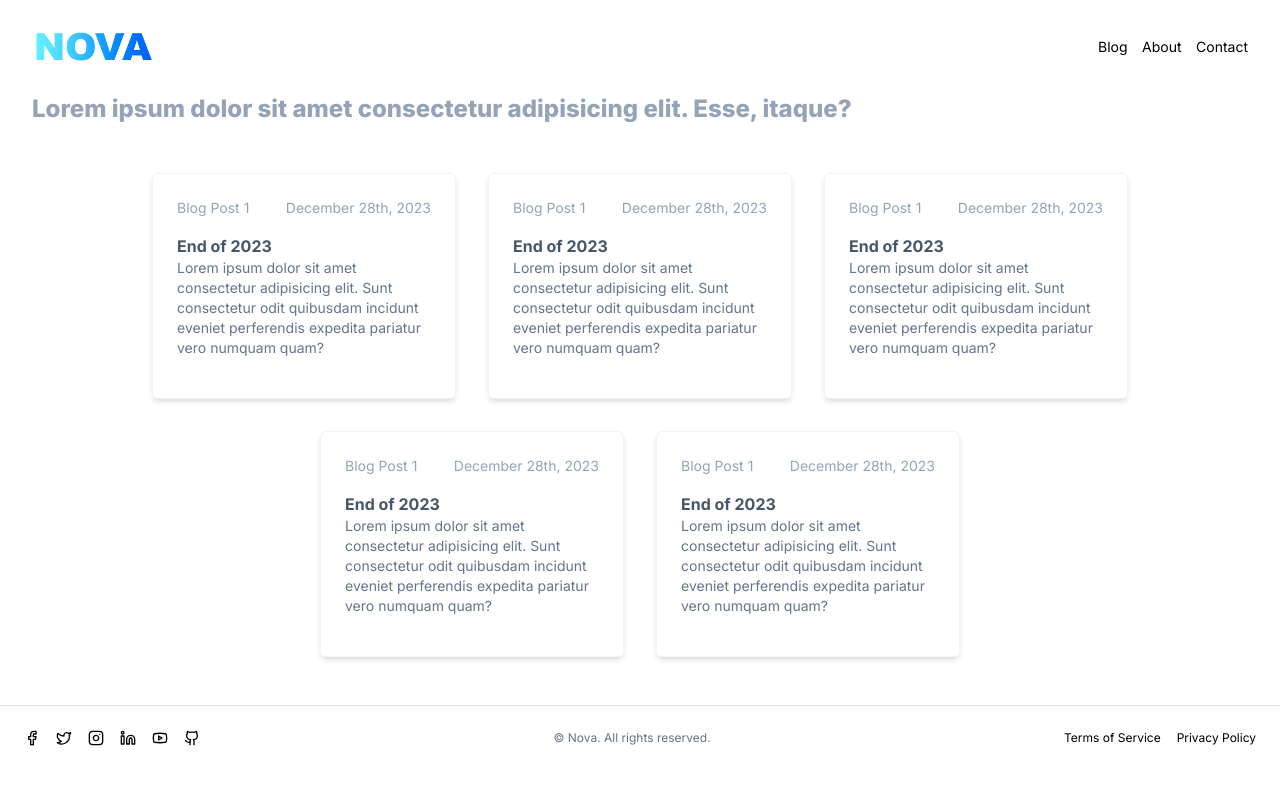
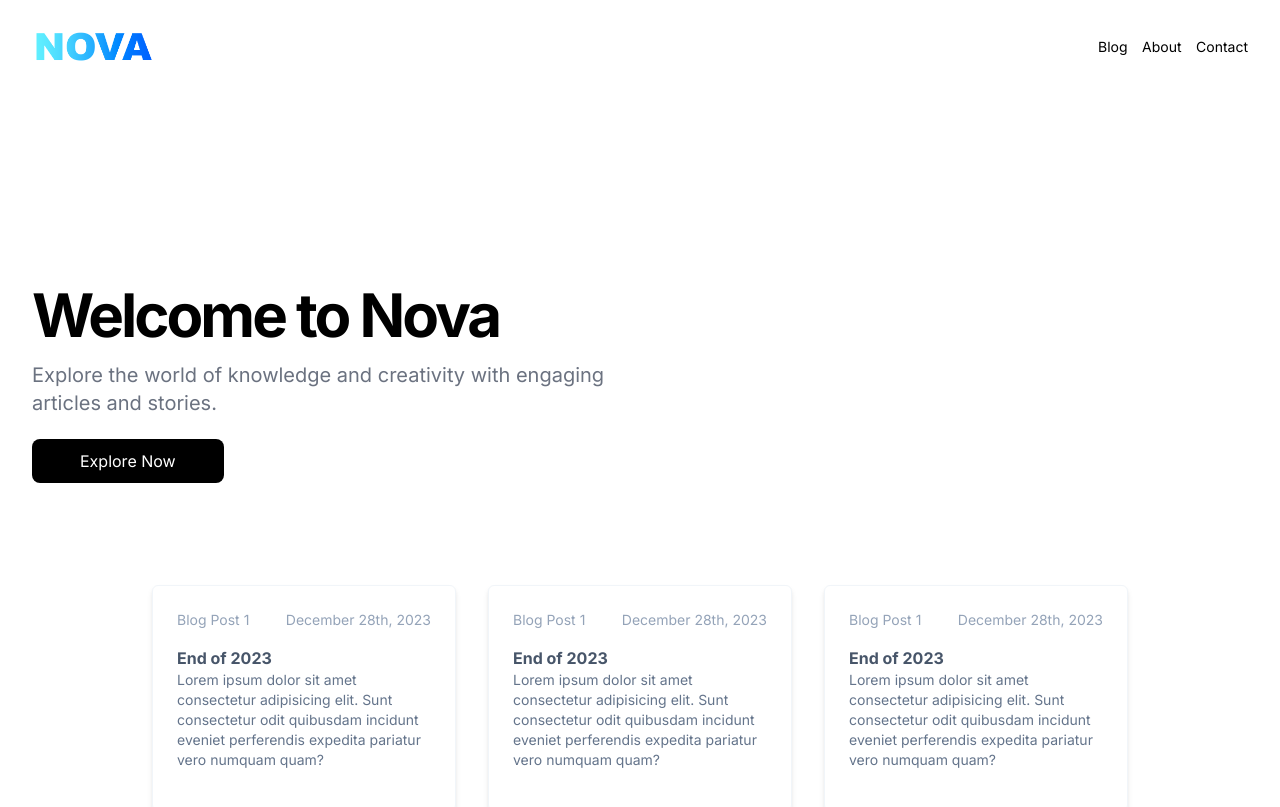
Before and after one commit to BrandonGormley/nova, a Next.js app: page / in a window 1280 px wide. Shown: the top 807 px of the page. Built offline with nearby package versions, Linux system fonts and the light colour scheme.

Commit message:
update styles & content to hero

```diff
--- a/src/app/components/Hero.tsx
+++ b/src/app/components/Hero.tsx
@@ -1,12 +1,23 @@
+import Link from 'next/link';
+
 export default function Hero() {
     return (
-        <section className='w-full max-w-[1440px] mx-auto px-8'>
-            <p>
-                <span className='text-slate-400 text-2xl font-extrabold text-center'>
-                    Lorem ipsum dolor sit amet consectetur adipisicing elit.
-                    Esse, itaque?
-                </span>
-            </p>
+        <section className='w-full mx-auto px-8 container mt-32'>
+            <div className='lg:py-16 '>
+                <h1 className='text-3xl font-bold tracking-tighter md:text-4xl lg:text-5xl xl:text-6xl  '>
+                    Welcome to Nova
+                </h1>
+                <p className='max-w-[600px] text-gray-500 md:text-xl py-4 mb-4'>
+                    Explore the world of knowledge and creativity with engaging
+                    articles and stories.
+                </p>
+                <Link
+                    className='bg-black text-white rounded-lg px-12 py-3 block text-center md:inline hover:bg-slate-600 transition-all'
+                    href='/'
+                >
+                    Explore Now
+                </Link>
+            </div>
         </section>
     );
 }
```
